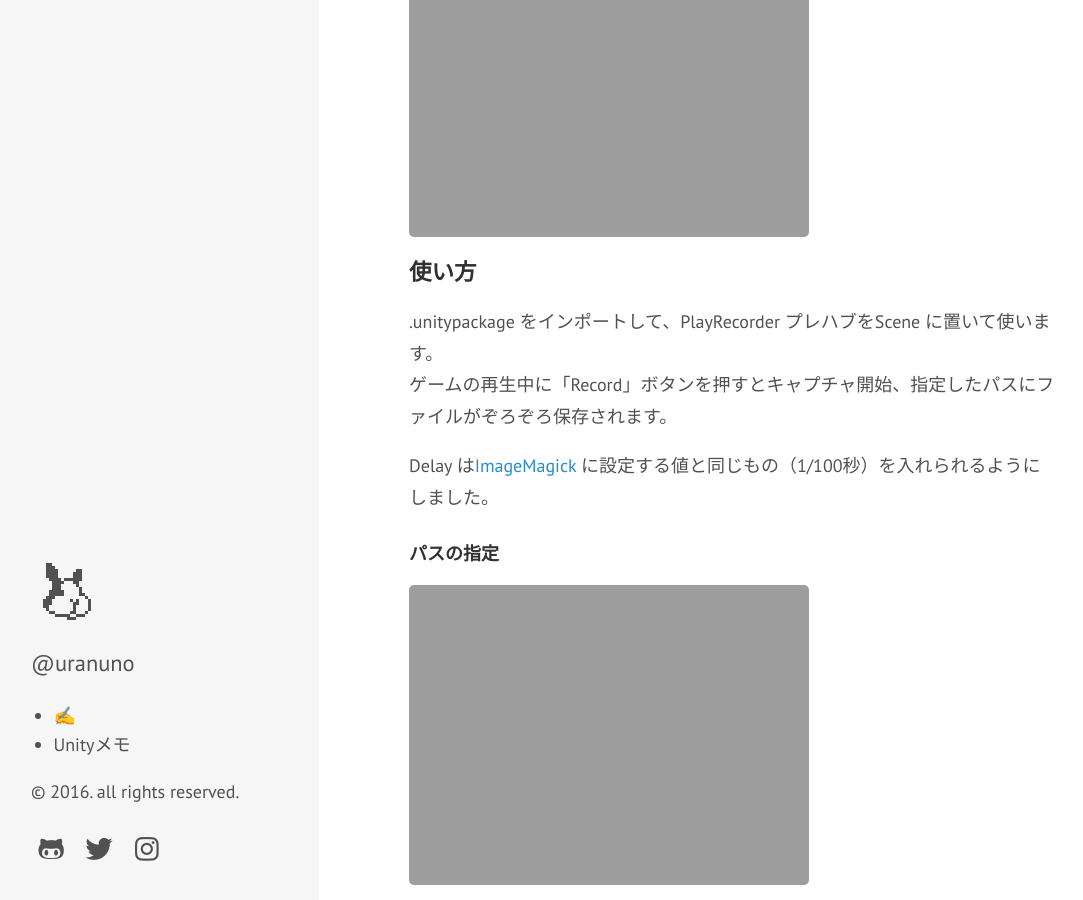
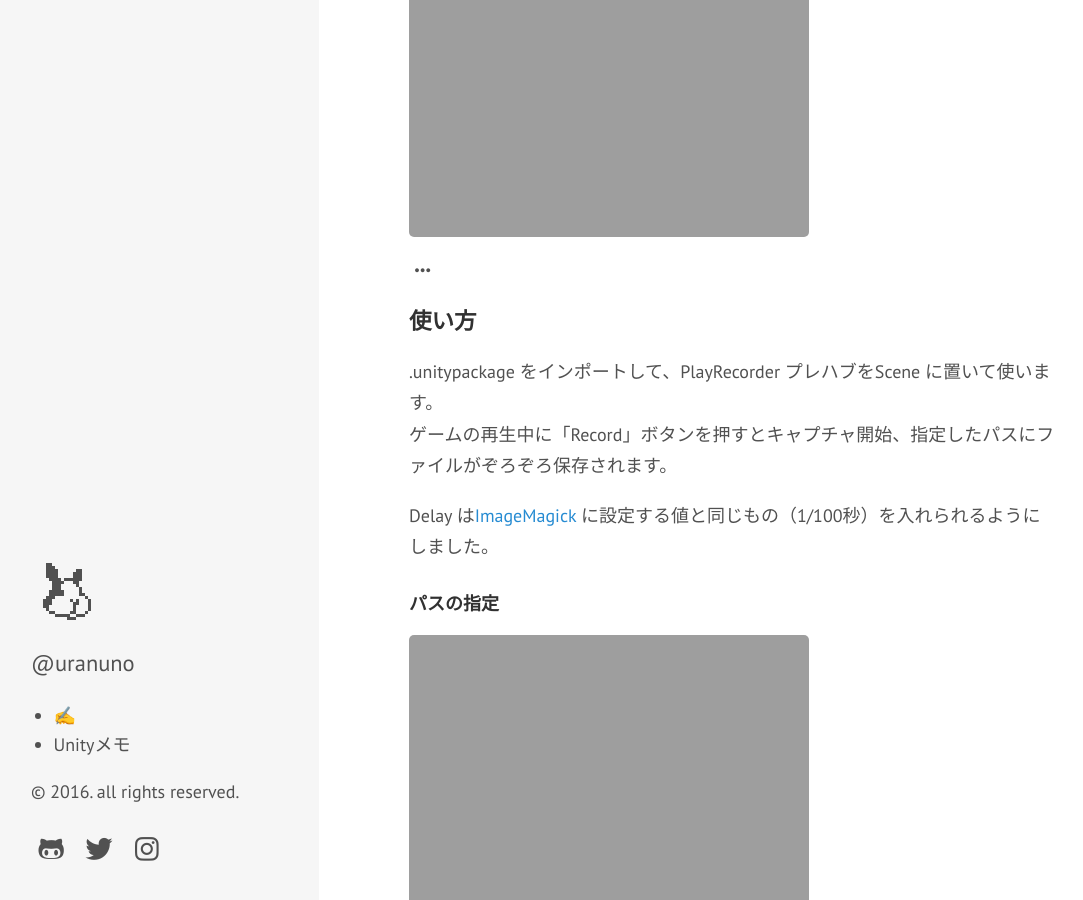
Before and after one commit to uranuno/uranuno.github.io, a Jekyll site: the page built from posts/unity/_posts/2015-03-10-play-recorder.md, in a window 1280 px wide and 900 px high, scrolled down 836 px. Shown: the whole window, without its empty margins (5-1088 px from the left). Built offline with Jekyll 4.4.1, drawn with Linux system fonts in a browser that asks for light colours; nearby versions of some CDN libraries; a script that is not in the unit is left out; comment, search, counter and statistics services are not loaded.

Commit message:
:scissors:

```diff
--- a/_layouts/post.html
+++ b/_layouts/post.html
@@ -23,7 +23,7 @@ layout: default
   {% endif %}
 
   <!-- Content -->
-  {{ content }}
+  {{ content | replace:site.excerpt_separator, '<p><i class="fa fa-ellipsis-h fa-fw" id="more"></i></p>' }}
 
   {% if page.refs.size > 0 %}
   <!-- References -->
--- a/index.html
+++ b/index.html
@@ -16,7 +16,7 @@ title: Home
     <!-- Post Content -->
     {% if post.content contains separator %}
     {{ post.content | split:separator | first % }}
-    <a href="{{ post.url }}" class="readmore"><i class="fa fa-ellipsis-h fa-fw"></i>More</a>
+    <a href="{{ post.url }}#more" class="readmore"><i class="fa fa-ellipsis-h fa-fw"></i>More</a>
     {% else %}
     {{ post.content }}
     {% endif %}
```
